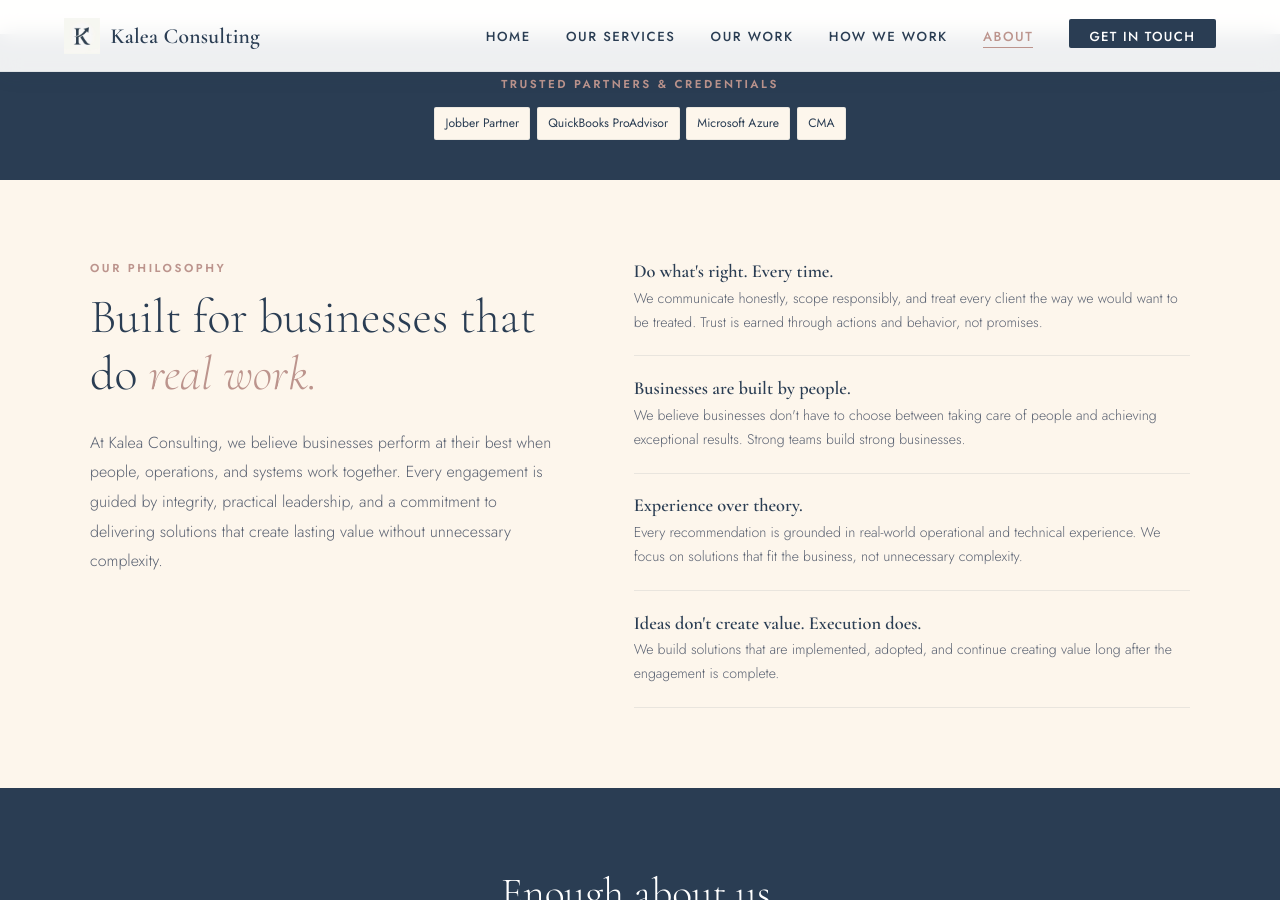
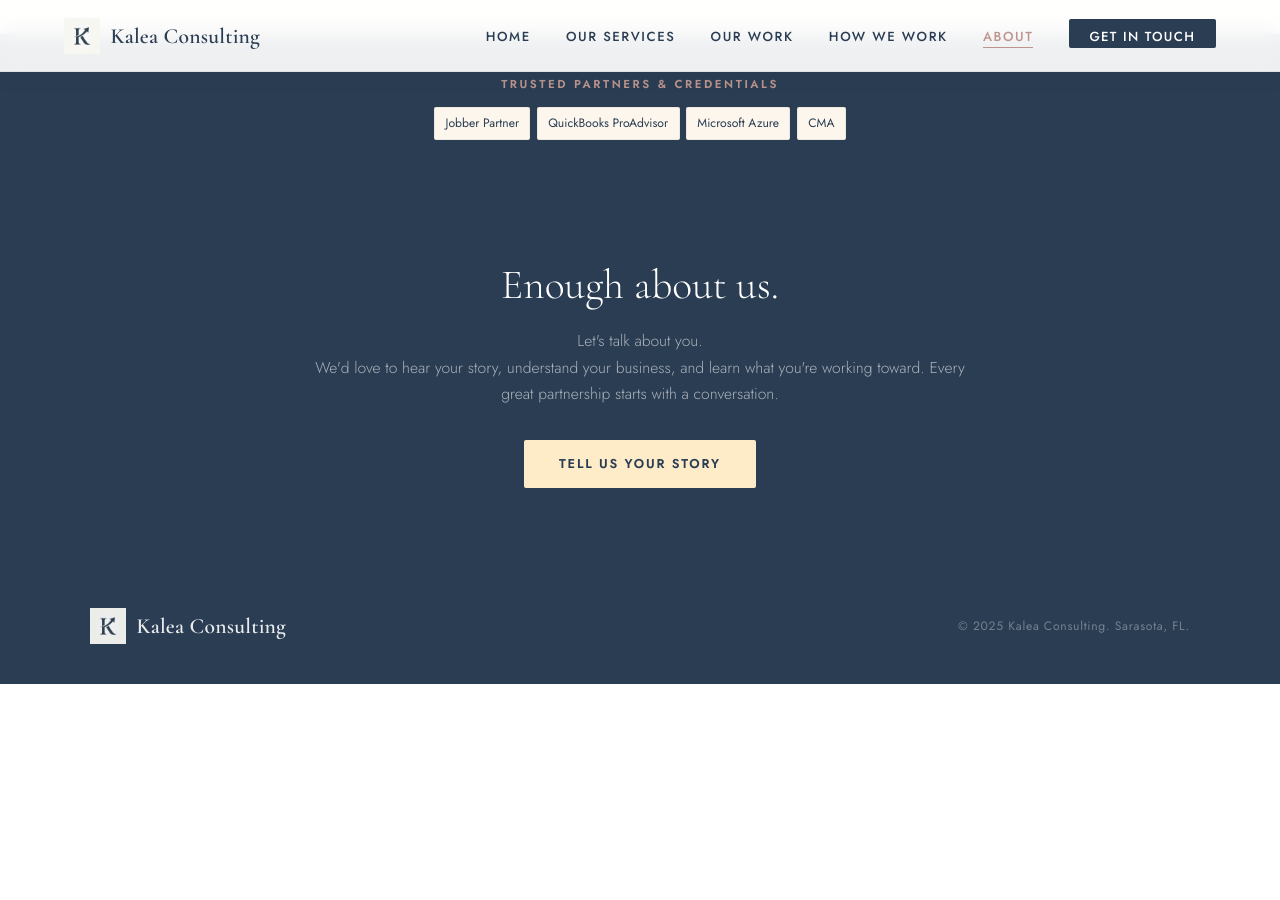
Before and after one commit to Kalea-Consulting/kaleaconsulting, a Jekyll site: the page built from about.html, in a window 1280 px wide and 900 px high, scrolled down 2793 px. Built offline with Jekyll 4.4.1, drawn with Linux system fonts in a browser that asks for light colours; after the commit the page ends 3477 px from its top, so only the background shows below that.

Commit message:
Archived Our philosophy about.html
Removed <!-- PHILOSOPHY BAND -->
<section class="philosophy-section">
  <div class="section-inner">
    <div class="philosophy-grid">

```diff
--- a/about.html
+++ b/about.html
@@ -235,45 +235,6 @@ description: Meet the team behind Kalea Consulting — Blake Rice and Matt Schla
   </div>
 </div>
 
-<!-- PHILOSOPHY BAND -->
-<section class="philosophy-section">
-  <div class="section-inner">
-    <div class="philosophy-grid">
-      <div class="fade-up">
-        <p class="section-label">Our Philosophy</p>
-        <h2 class="section-heading">Built for businesses that do <em>real work.</em></h2>
-        <p class="philosophy-intro">
-          At Kalea Consulting, we believe businesses perform at their best when people, operations,
-          and systems work together. Every engagement is guided by integrity, practical leadership,
-          and a commitment to delivering solutions that create lasting value without unnecessary complexity.
-        </p>
-      </div>
-      <div class="philosophy-values fade-up" style="transition-delay:0.1s">
-        <div class="phil-value">
-          <span class="phil-title">Do what's right. Every time.</span>
-          <span class="phil-desc">We communicate honestly, scope responsibly, and treat every client the way we would
-            want to be treated. Trust is earned through actions and behavior, not promises.</span>
-        </div>
-        <div class="phil-value">
-          <span class="phil-title">Businesses are built by people.</span>
-          <span class="phil-desc">We believe businesses don't have to choose between
-            taking care of people and achieving exceptional results. Strong teams build strong businesses.</span>
-        </div>
-        <div class="phil-value">
-          <span class="phil-title">Experience over theory.</span>
-          <span class="phil-desc">Every recommendation is grounded in real-world operational and technical experience.
-            We focus on solutions that fit the business, not unnecessary complexity.</span>
-        </div>
-        <div class="phil-value">
-          <span class="phil-title">Ideas don't create value. Execution does.</span>
-          <span class="phil-desc">We build solutions that are implemented, adopted, and continue creating value long
-            after the engagement is complete.</span>
-        </div>
-      </div>
-    </div>
-  </div>
-</section>
-
 <!-- CTA BAND -->
 <div class="cta-band">
   <div class="cta-band-inner fade-up">
```
